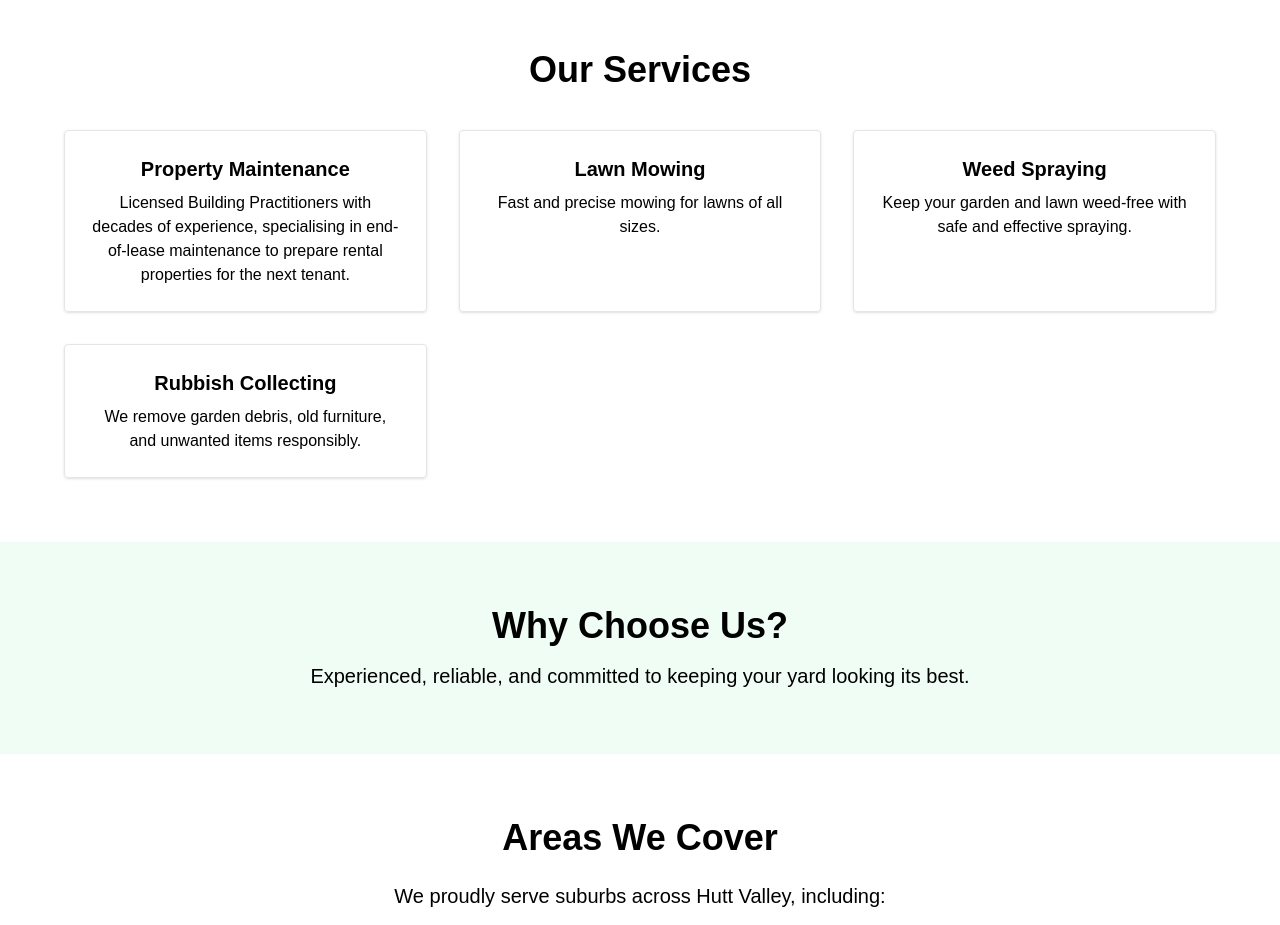
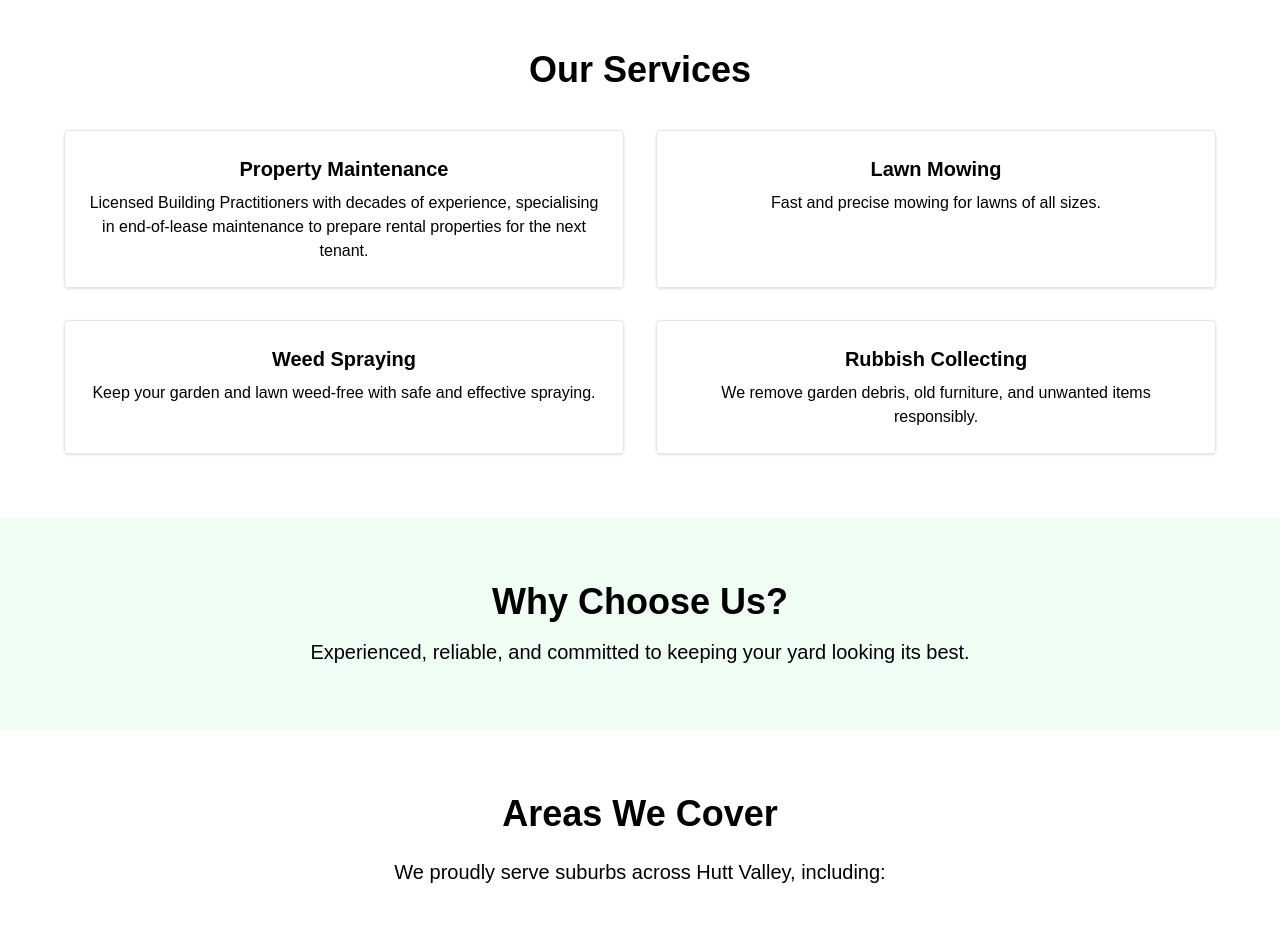
Before and after one commit to Psalms91-50-23/primcut_mowing, a Next.js app: page / in a window 1280 px wide. Shown: the part 1060-1985 px from the top of the page. Built offline with nearby package versions, Linux system fonts and the light colour scheme; no server answers.

Commit message:
change to 2 per column for homepage

```diff
--- a/data/information.ts
+++ b/data/information.ts
@@ -26,7 +26,7 @@
       slug: "weed-spraying",
       imgSrc: `/images/weed_spraying.jpg`,
       title: "Weed Spraying",
-      priceLabel: "From $40", // change if needed
+      priceLabel: "From $40",
       priceNote: "Price varies based on area size and weed type.",
       descriptionHook:
         "Keep your lawn and garden weed-free with safe and effective spraying.",
@@ -37,7 +37,7 @@
       slug: "junk-removal",
       imgSrc: `/images/rubbish_collecting.jpg`,
       title: "Junk/Furniture Collecting",
-      priceLabel: "From $50", // adjust if needed
+      priceLabel: "From $50",
       priceNote: "Depends on load size and disposal requirements.",
       descriptionHook:
         "Responsible removal of garden debris, old furniture, and unwanted items.",
--- a/pages/index.tsx
+++ b/pages/index.tsx
@@ -87,7 +87,7 @@
         <h3 className="text-3xl md:text-4xl font-bold mb-10 text-center">
           Our Services
         </h3>
-        <div className="grid grid-cols-1 md:grid-cols-3 gap-8 text-center">
+        <div className="grid grid-cols-1 md:grid-cols-2 gap-8 text-center">
           <div className="p-6 border rounded shadow hover:shadow-lg transition">
             <h4 className="font-semibold mb-2 text-xl">Property Maintenance</h4>
             <p>
```
